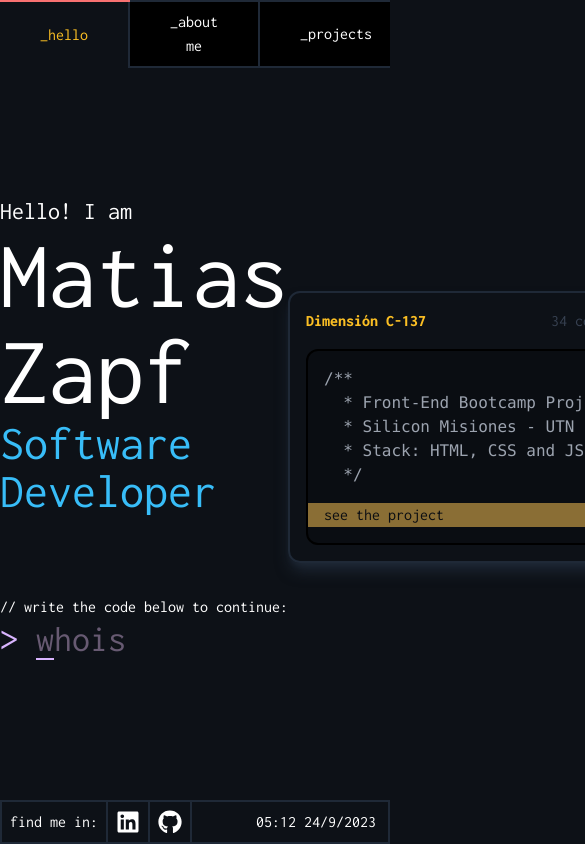
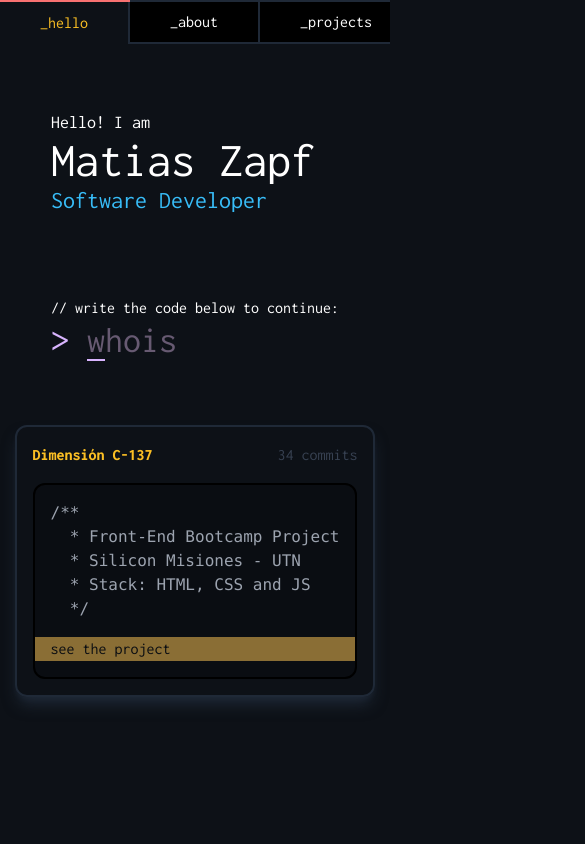
Before and after one commit to mzapf/portfolio, a React (Vite) app: page / in a window 390 px wide. Shown: the top 844 px of the page, 585 px wide, since content can reach past the window. Built offline with nearby package versions, Linux system fonts and the light colour scheme.

Commit message:
add a bit of responsive design

```diff
--- a/src/components/Contact.jsx
+++ b/src/components/Contact.jsx
@@ -74,7 +74,7 @@ const Contact = () => {
                         <input
                             type="submit"
                             value="Send"
-                            className="mt-2 py-2 rounded bg-custom-gold text-custom-gray-2 hover:bg-amber-400"
+                            className="mt-2 py-2 text-lg rounded bg-custom-gold text-custom-gray-2 hover:bg-amber-400"
                         />
                     </form>
                 </div>
--- a/src/components/Footer.jsx
+++ b/src/components/Footer.jsx
@@ -27,7 +27,7 @@ const Footer = () => {
     }, [])
 
     return (
-        <div className="w-full flex items-center absolute bottom-0 border-2 border-gray-800">
+        <div className="hidden md:flex w-full items-center absolute left-0 md:bottom-0 border-2 border-gray-800">
             <p className="flex p-2 border-r-2 border-gray-800">find me in:</p>
             {links.map((link, index) => (
                 <a
--- a/src/components/Hello.jsx
+++ b/src/components/Hello.jsx
@@ -6,12 +6,12 @@ const Project1 = projectsData[0]
 const Hello = () => {
     return (
         <>
-            <div className="h-[85vh] flex items-center justify-evenly">
+            <div className="h-[85vh] flex flex-col md:flex-row items-center justify-evenly">
                 <div className="flex flex-col gap-20">
                     <div>
-                        <h2 className="text-2xl">Hello! I am</h2>
-                        <h1 className="text-8xl">Matias Zapf</h1>
-                        <h3 className="text-5xl text-sky-400">
+                        <h2 className="text-lg md:text-2xl">Hello! I am</h2>
+                        <h1 className="text-5xl md:text-8xl">Matias Zapf</h1>
+                        <h3 className="text-2xl md:text-5xl text-sky-400">
                             Software Developer
                         </h3>
                     </div>
--- a/src/components/NavBar.jsx
+++ b/src/components/NavBar.jsx
@@ -33,7 +33,7 @@ const NavBar = () => {
                 path: "/",
             },
             {
-                name: "about me",
+                name: "about",
                 path: "/about",
             },
             {
--- a/src/components/Projects.jsx
+++ b/src/components/Projects.jsx
@@ -4,7 +4,7 @@ import projectsData from "../projects.json"
 const Projects = () => {
     return (
         <>
-            <div className="h-[85vh] flex items-center justify-evenly">
+            <div className="md:h-[85vh] flex flex-col md:flex-row gap-6 items-center justify-evenly p-4">
                 {projectsData.map((project, index) => (
                     <ProjectCard key={index} project={project} />
                 ))}
```
